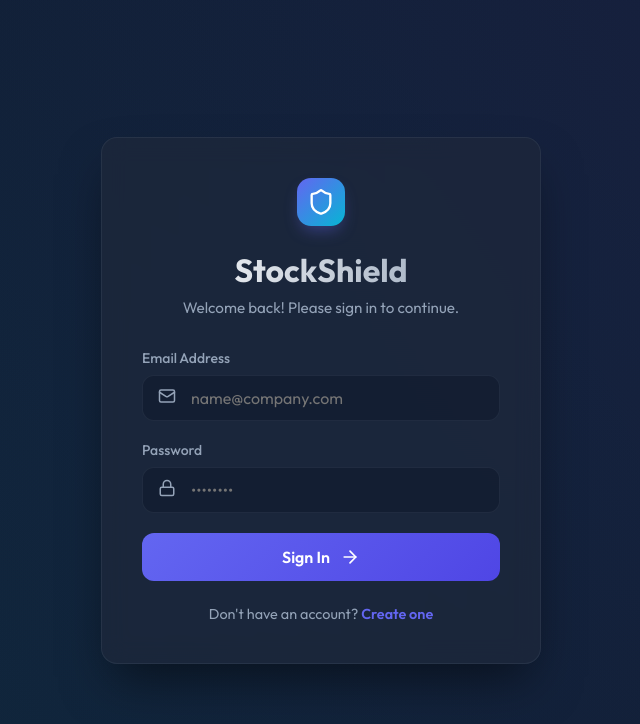
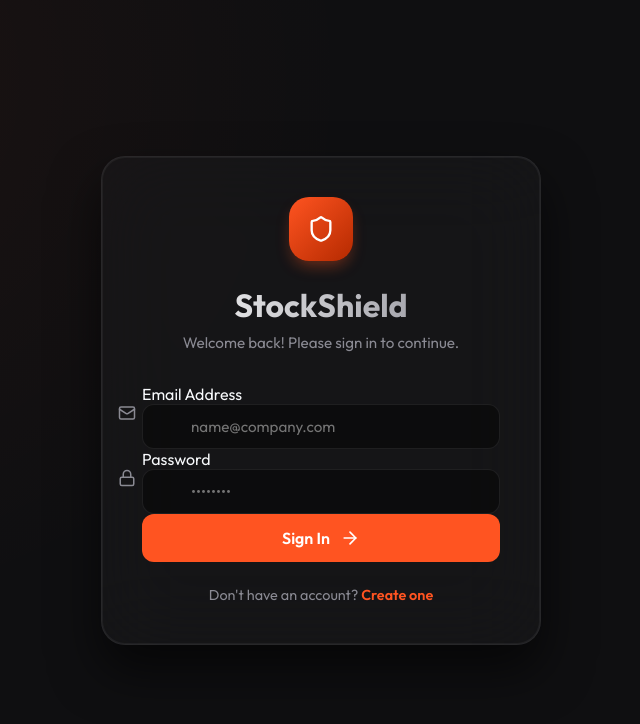
Before and after one commit to saranganet/StockShield-Hybrid-Offline-Retail-Store-Management-System, a React (Vite) app in the folder client/: page /login in a window 1280 px wide. Shown: the top 724 px of the page, without its empty margins (319-959 px from the left). Built offline with nearby package versions, Linux system fonts and the light colour scheme; no server answers.

Commit message:
feat: implement database seeding automation for mock records

```diff
--- a/client/src/index.css
+++ b/client/src/index.css
@@ -1,15 +1,16 @@
 @import url('https://fonts.googleapis.com/css2?family=Outfit:wght@300;400;500;600;700&display=swap');
 
 :root {
-  --primary: #6366f1;
-  --primary-glow: rgba(99, 102, 241, 0.4);
-  --secondary: #06b6d4;
-  --bg-dark: #0f172a;
-  --bg-card: #1e293b;
-  --bg-glass: rgba(30, 41, 59, 0.7);
+  --primary: #FF5421;
+  --primary-glow: rgba(255, 84, 33, 0.4);
+  --secondary: #2A5BFC;
+  --secondary-glow: rgba(42, 91, 252, 0.4);
+  --bg-dark: #0f0f11;
+  --bg-card: #18181A;
+  --bg-glass: rgba(30, 30, 34, 0.3);
   --text-main: #f8fafc;
-  --text-dim: #94a3b8;
-  --border: rgba(148, 163, 184, 0.1);
+  --text-dim: #8a8a93;
+  --border: rgba(255, 255, 255, 0.05);
   --success: #10b981;
   --error: #ef4444;
   --transition: all 0.3s cubic-bezier(0.4, 0, 0.2, 1);
@@ -27,15 +28,41 @@ body {
   color: var(--text-main);
   min-height: 100vh;
   overflow-x: hidden;
+  background-image: radial-gradient(circle at 10% 10%, rgba(255, 84, 33, 0.05), transparent 40%);
+}
+
+::-webkit-scrollbar {
+  width: 8px;
+  height: 8px;
+}
+::-webkit-scrollbar-track {
+  background: transparent;
+}
+::-webkit-scrollbar-thumb {
+  background: var(--border);
+  border-radius: 4px;
 }
 
 /* Glassmorphism utilities */
 .glass {
   background: var(--bg-glass);
-  backdrop-filter: blur(12px);
-  -webkit-backdrop-filter: blur(12px);
+  backdrop-filter: blur(24px);
+  -webkit-backdrop-filter: blur(24px);
   border: 1px solid var(--border);
-  border-radius: 16px;
+  border-radius: 20px;
+  box-shadow: 0 4px 32px rgba(0, 0, 0, 0.3);
+}
+
+/* Gradients */
+.bg-orange-gradient {
+  background: linear-gradient(135deg, #FF5421, #b52a00) !important;
+  color: white;
+  border: none !important;
+}
+.bg-blue-gradient {
+  background: linear-gradient(135deg, #4b7aff, #0c2aa8) !important;
+  color: white;
+  border: none !important;
 }
 
 /* Animation Keyframes */
@@ -44,32 +71,147 @@ body {
   to { opacity: 1; transform: translateY(0); }
 }
 
-@keyframes pulse-glow {
-  0% { box-shadow: 0 0 0 0 var(--primary-glow); }
-  70% { box-shadow: 0 0 0 10px rgba(99, 102, 241, 0); }
-  100% { box-shadow: 0 0 0 0 rgba(99, 102, 241, 0); }
-}
-
 .animate-fade-in {
   animation: fadeIn 0.6s ease-out forwards;
 }
 
-/* Auth Layout */
+/* Buttons */
+.btn-primary {
+  width: 100%;
+  padding: 14px;
+  background: var(--primary);
+  border: none;
+  border-radius: 12px;
+  color: white;
+  font-size: 1rem;
+  font-weight: 600;
+  cursor: pointer;
+  transition: var(--transition);
+  display: flex;
+  align-items: center;
+  justify-content: center;
+  gap: 10px;
+}
+
+.btn-primary:hover {
+  filter: brightness(1.1);
+  box-shadow: 0 4px 12px var(--primary-glow);
+}
+
+.btn-primary:active {
+  transform: translateY(2px);
+}
+
+.btn-secondary {
+  width: 100%;
+  padding: 14px;
+  background: var(--secondary);
+  border: none;
+  border-radius: 12px;
+  color: white;
+  font-size: 1rem;
+  font-weight: 600;
+  cursor: pointer;
+  transition: var(--transition);
+  display: flex;
+  align-items: center;
+  justify-content: center;
+  gap: 10px;
+}
+.btn-secondary:hover {
+  filter: brightness(1.1);
+  box-shadow: 0 4px 12px var(--secondary-glow);
+}
+
+/* Inputs */
+.input-group label {
+  display: block;
+  font-size: 0.875rem;
+  color: var(--text-dim);
+  margin-bottom: 8px;
+}
+
+input, select {
+  width: 100%;
+  padding: 12px 16px;
+  background: rgba(0, 0, 0, 0.4);
+  border: 1px solid rgba(255,255,255,0.08);
+  border-radius: 12px;
+  color: #fff;
+  font-size: 0.95rem;
+  transition: var(--transition);
+}
+
+input:focus, select:focus {
+  outline: none;
+  border-color: var(--primary);
+  background: rgba(0, 0, 0, 0.6);
+}
+
+/* Tables */
+.table-container {
+  overflow-x: auto;
+}
+
+table th {
+  font-weight: 500;
+  font-size: 0.85rem;
+  text-align: left;
+  letter-spacing: 0.5px;
+  padding: 16px;
+  color: var(--text-dim);
+}
+
+table td {
+  padding: 16px;
+  vertical-align: middle;
+}
+
+/* Dashboard Layout */
+.dashboard-layout {
+  display: flex;
+  min-height: 100vh;
+}
+
+.sidebar {
+  width: 90px;
+  height: 100vh;
+  position: sticky;
+  top: 0;
+  padding: 24px 16px;
+  border-right: 1px solid var(--border);
+  display: flex;
+  flex-direction: column;
+  align-items: center;
+  z-index: 10;
+}
+
+.main-container {
+  flex: 1;
+  padding: 32px 40px;
+}
+
+/* Auth Container */
 .auth-container {
   display: flex;
   align-items: center;
   justify-content: center;
   min-height: 100vh;
   padding: 20px;
-  background: radial-gradient(circle at top right, rgba(99, 102, 241, 0.1), transparent),
-              radial-gradient(circle at bottom left, rgba(6, 182, 212, 0.1), transparent);
+  position: relative;
+  z-index: 10;
 }
 
 .auth-card {
   width: 100%;
   max-width: 440px;
   padding: 40px;
-  box-shadow: 0 25px 50px -12px rgba(0, 0, 0, 0.5);
+  background: rgba(30, 30, 34, 0.4) !important;
+  backdrop-filter: blur(40px) !important;
+  -webkit-backdrop-filter: blur(40px) !important;
+  border: 1px solid rgba(255, 255, 255, 0.08) !important;
+  border-radius: 24px !important;
+  box-shadow: 0 25px 50px rgba(0, 0, 0, 0.6), inset 0 0 0 1px rgba(255, 255, 255, 0.05) !important;
 }
 
 .auth-header {
@@ -91,76 +233,6 @@ body {
   font-size: 0.95rem;
 }
 
-/* Form Styles */
-.form-group {
-  margin-bottom: 20px;
-}
-
-.form-label {
-  display: block;
-  font-size: 0.875rem;
-  font-weight: 500;
-  color: var(--text-dim);
-  margin-bottom: 8px;
-}
-
-.input-wrapper {
-  position: relative;
-  display: flex;
-  align-items: center;
-}
-
-.input-field {
-  width: 100%;
-  padding: 12px 16px;
-  background: rgba(15, 23, 42, 0.5);
-  border: 1px solid var(--border);
-  border-radius: 12px;
-  color: #fff;
-  font-size: 1rem;
-  transition: var(--transition);
-}
-
-.input-field:focus {
-  outline: none;
-  border-color: var(--primary);
-  background: rgba(15, 23, 42, 0.8);
-  box-shadow: 0 0 0 4px var(--primary-glow);
-}
-
-.btn-primary {
-  width: 100%;
-  padding: 14px;
-  background: linear-gradient(135deg, var(--primary), #4f46e5);
-  border: none;
-  border-radius: 12px;
-  color: white;
-  font-size: 1rem;
-  font-weight: 600;
-  cursor: pointer;
-  transition: var(--transition);
-  display: flex;
-  align-items: center;
-  justify-content: center;
-  gap: 10px;
-}
-
-.btn-primary:hover {
-  transform: translateY(-2px);
-  filter: brightness(1.1);
-  box-shadow: 0 10px 20px -5px var(--primary-glow);
-}
-
-.btn-primary:active {
-  transform: translateY(0);
-}
-
-.btn-primary:disabled {
-  opacity: 0.7;
-  cursor: not-allowed;
-  transform: none;
-}
-
 .auth-footer {
   margin-top: 24px;
   text-align: center;
@@ -179,7 +251,6 @@ body {
   color: var(--secondary);
 }
 
-/* Logo */
 .logo-container {
   display: flex;
   align-items: center;
@@ -189,40 +260,13 @@ body {
 }
 
 .logo-icon {
-  width: 48px;
-  height: 48px;
-  background: linear-gradient(135deg, var(--primary), var(--secondary));
-  border-radius: 14px;
+  width: 64px;
+  height: 64px;
+  background: linear-gradient(135deg, var(--primary), #b52a00);
+  border-radius: 20px;
   display: flex;
   align-items: center;
   justify-content: center;
   color: white;
   box-shadow: 0 8px 16px -4px var(--primary-glow);
 }
-
-/* Dashboard Styles */
-.dashboard-layout {
-  display: flex;
-  min-height: 100vh;
-}
-
-.sidebar {
-  width: 260px;
-  height: 100vh;
-  position: sticky;
-  top: 0;
-  padding: 24px;
-  border-right: 1px solid var(--border);
-}
-
-.main-content {
-  flex: 1;
-  padding: 40px;
-}
-
-.header {
-  display: flex;
-  align-items: center;
-  justify-content: space-between;
-  margin-bottom: 40px;
-}
```
Also changed, not shown: 1 other file (tests, documents, lock files or other folders).
